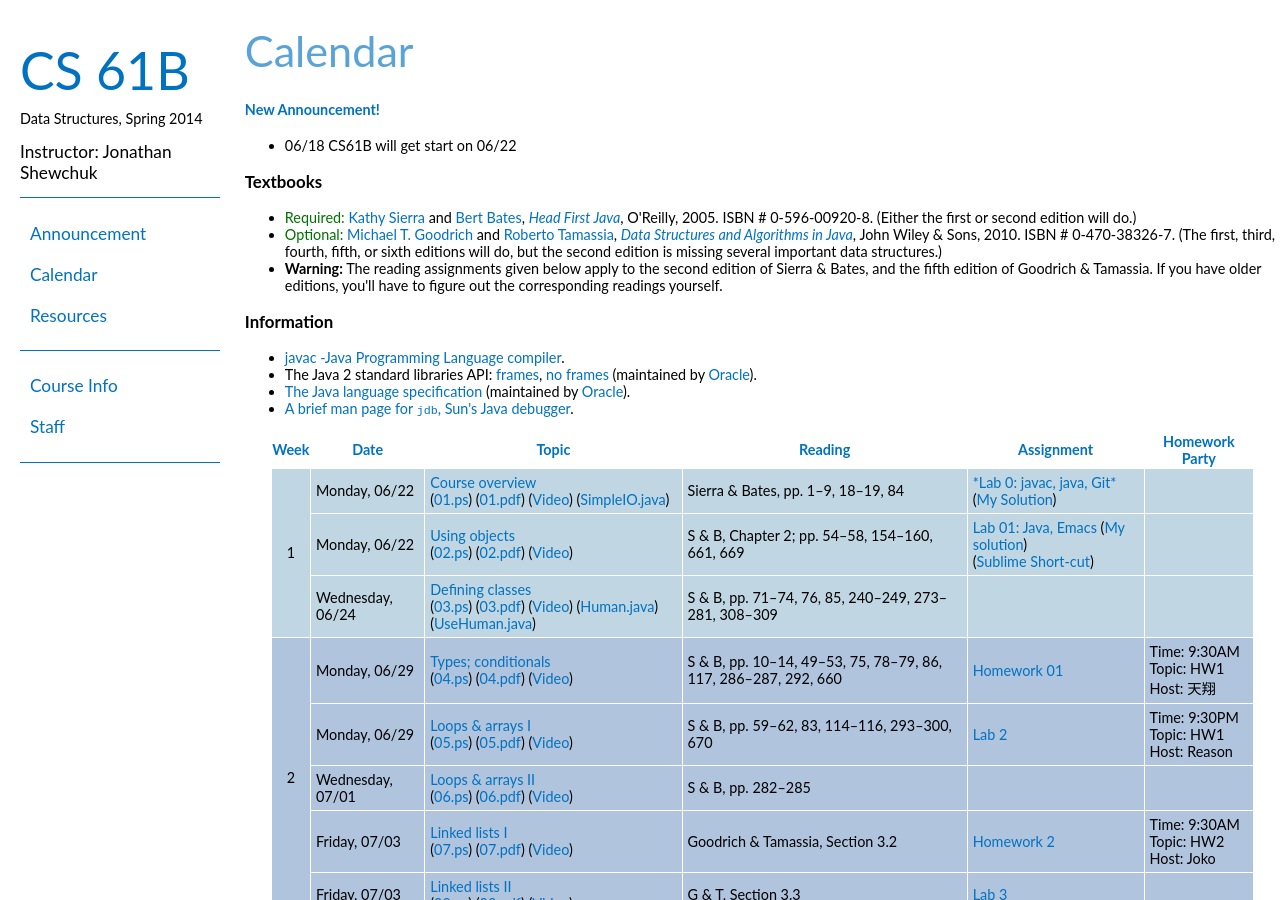
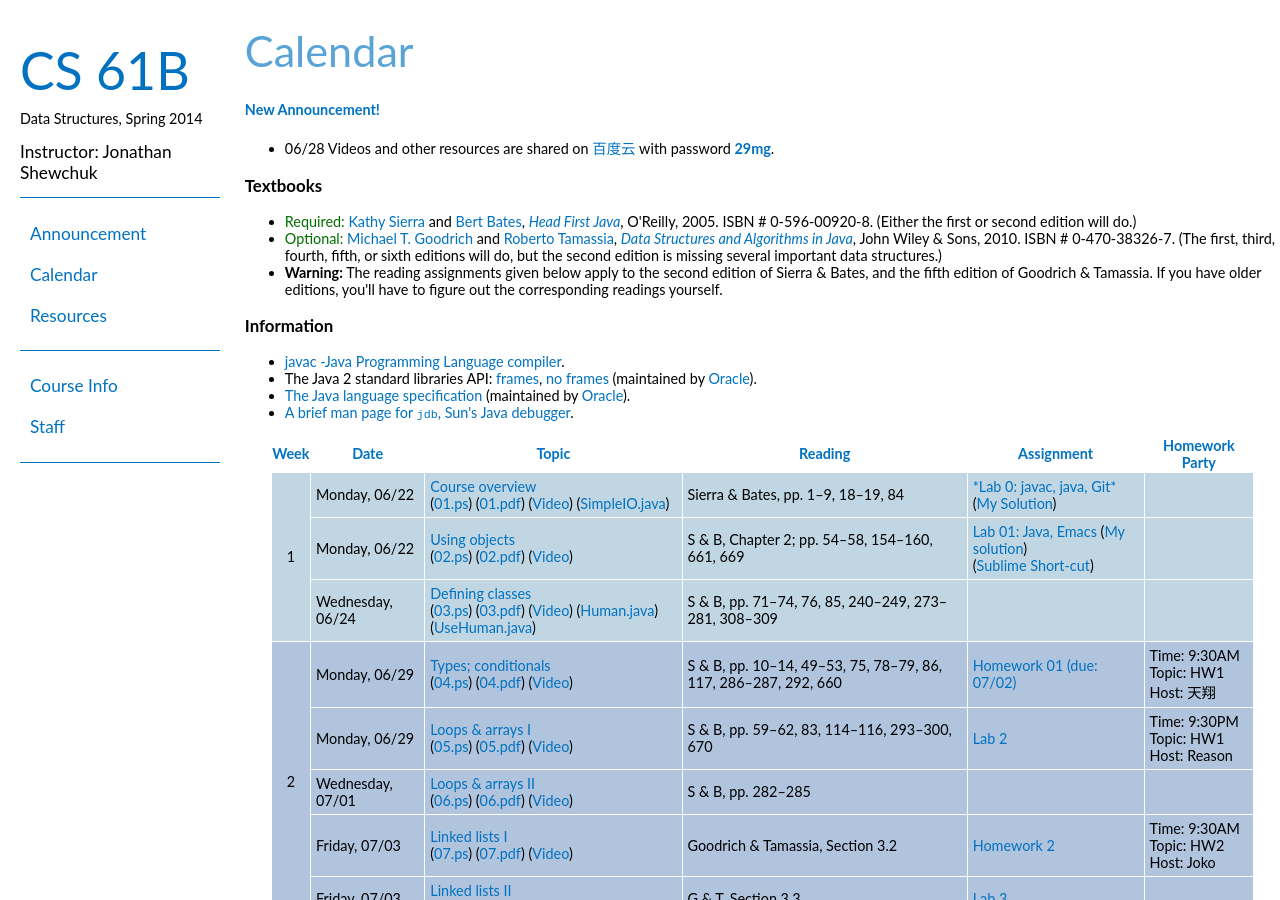
Before and after one commit to gaotx/cs61b, a Jekyll site: the page built from index.html, in a window 1280 px wide and 900 px high. Built offline with Jekyll 4.4.1, drawn with Linux system fonts in a browser that asks for light colours; the list of posts is cut into pages by our own code; comment, search, counter and statistics services are not loaded.

Commit message:
Added new announce

```diff
--- a/announce.html
+++ b/announce.html
@@ -6,6 +6,7 @@ title: Announcement
         <div class="announcements">
 
             <ul>
+            	<li><span class="date">06/28</span> Videos and other resources are shared on <a href="http://pan.baidu.com/s/1hqGinfm">百度云</a> with password <strong>29mg</strong>.</li>
                 <li><span class="date">06/18</span> CS61B will get start on <span class="date">06/22</span></li>
 
             </ul>
--- a/index.html
+++ b/index.html
@@ -5,7 +5,7 @@ title: Calendar
 
 <h4><strong>New Announcement!</strong></h4>
 <ul>
-	<li><span class="date">06/18</span> CS61B will get start on <span class="date">06/22</span></li>
+	<li><span class="date">06/28</span> Videos and other resources are shared on <a href="http://pan.baidu.com/s/1hqGinfm">百度云</a> with password <strong>29mg</strong>.</li>
 </ul>
 
 <h3>Textbooks</h3>
@@ -112,11 +112,11 @@ readings yourself.
 <td><a href="lec/04.txt">Types; conditionals</a> <br>
     (<a href="lec/04.ps">04.ps</a>)
     (<a href="lec/04.pdf">04.pdf</a>)
-    (<a href="http://www.youtube.com/watch?v=mFPmKGIrQs4">Video</a>)
+    (<a href="https://www.youtube.com/watch?v=mwNmmL8FNzk&list=PL-XXv-cvA_iAlnI-BQr9hjqADPBtujFJd&index=3">Video</a>)
     </td>
 <td>S &amp; B, pp. 10–14, 49–53, 75, 78–79, 86, 117,
     286–287, 292, 660</td>
-<td><a href="hw/hw01">Homework 01</a></td>
+<td><a href="hw/hw01">Homework 01 (due: 07/02)</a></td>
 <td>Time: 9:30AM <br> Topic: HW1 <br> Host: 天翔</td>
 </tr>
 
@@ -126,7 +126,7 @@ readings yourself.
 <td><a href="lec/05.txt">Loops &amp; arrays I</a> <br>
     (<a href="lec/05.ps">05.ps</a>)
     (<a href="lec/05.pdf">05.pdf</a>)
-    (<a href="http://www.youtube.com/watch?v=mFPmKGIrQs4">Video</a>)
+    (<a href="https://www.youtube.com/watch?v=mwNmmL8FNzk&list=PL-XXv-cvA_iAlnI-BQr9hjqADPBtujFJd&index=3">Video</a>)
     </td>
 <td>S &amp; B, pp. 59–62, 83, 114–116, 293–300, 670</td>
 <td><a href="lab/lab2">Lab 2</a></td>
@@ -138,7 +138,7 @@ readings yourself.
 <td><a href="lec/06.txt">Loops &amp; arrays II</a>  <br>
     (<a href="lec/06.ps">06.ps</a>)
     (<a href="lec/06.pdf">06.pdf</a>)
-    (<a href="http://www.youtube.com/watch?v=mFPmKGIrQs4">Video</a>)
+    (<a href="https://www.youtube.com/watch?v=Ig9I0yY8l8w&index=4&list=PL-XXv-cvA_iAlnI-BQr9hjqADPBtujFJd">Video</a>)
     </td>
 <td>S &amp; B, pp. 282–285</td>
 <td></td>
@@ -150,7 +150,7 @@ readings yourself.
 <td><a href="lec/07.txt">Linked lists I</a> <br>
     (<a href="lec/07.ps">07.ps</a>)
     (<a href="lec/07.pdf">07.pdf</a>)
-    (<a href="http://www.youtube.com/watch?v=mFPmKGIrQs4">Video</a>)
+    (<a href="https://www.youtube.com/watch?v=sJtJOtXCW_M&list=PL-XXv-cvA_iAlnI-BQr9hjqADPBtujFJd&index=5">Video</a>)
     </td>
 <td>Goodrich &amp; Tamassia, Section 3.2</td>
 <td><a href="hw/hw2">Homework 2</a></td>
@@ -162,7 +162,7 @@ readings yourself.
 <td><a href="lec/08.txt">Linked lists II</a> <br>
     (<a href="lec/08.ps">08.ps</a>)
     (<a href="lec/08.pdf">08.pdf</a>)
-    (<a href="http://www.youtube.com/watch?v=mFPmKGIrQs4">Video</a>)
+    (<a href="https://www.youtube.com/watch?v=sJtJOtXCW_M&list=PL-XXv-cvA_iAlnI-BQr9hjqADPBtujFJd&index=5">Video</a>)
     </td>
 <td>G &amp; T, Section 3.3</td>
 <td><a href="lab/lab3">Lab 3</a></td>
```
